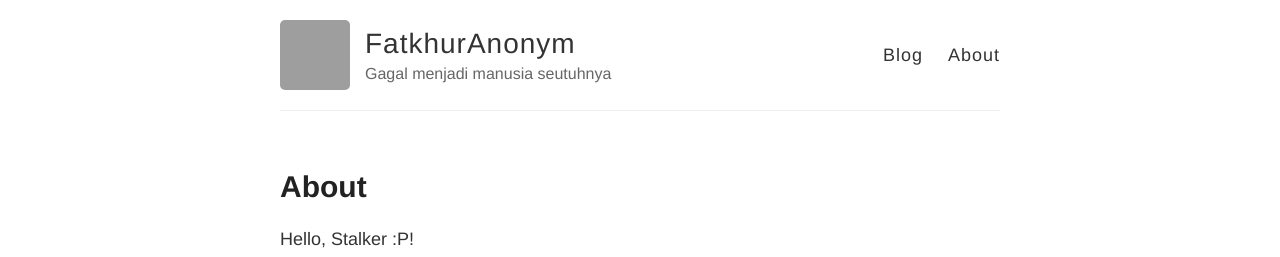
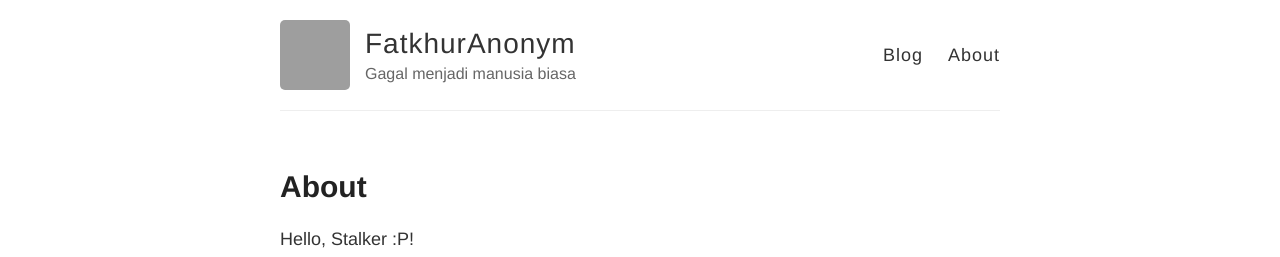
Before and after one commit to fatkhur1960/fatkhur1960.github.io, a Jekyll site: the page built from about.md, in a window 1280 px wide. Shown: the top 257 px of the page. Built offline with Jekyll 4.4.1, drawn with Linux system fonts in a browser that asks for light colours; grey boxes are pictures that could not be loaded.

Commit message:
update config

```diff
--- a/_config.yml
+++ b/_config.yml
@@ -6,7 +6,7 @@
 name: FatkhurAnonym
 
 # Short bio or description (displayed in the header)
-description: Gagal menjadi manusia seutuhnya
+description: Gagal menjadi manusia biasa
 
 # URL of your avatar or profile pic (you could use your GitHub profile pic)
 avatar: http://www.gravatar.com/avatar/4bdfeffbc124b27bb033707be08b12b5
```
